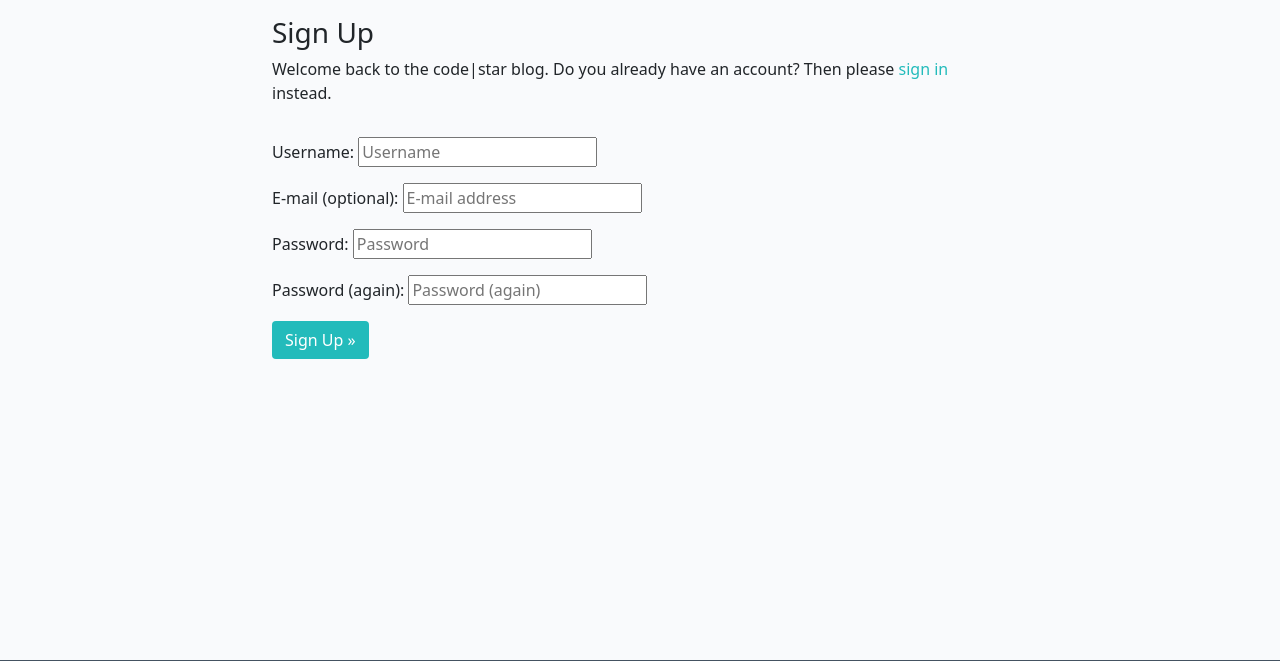
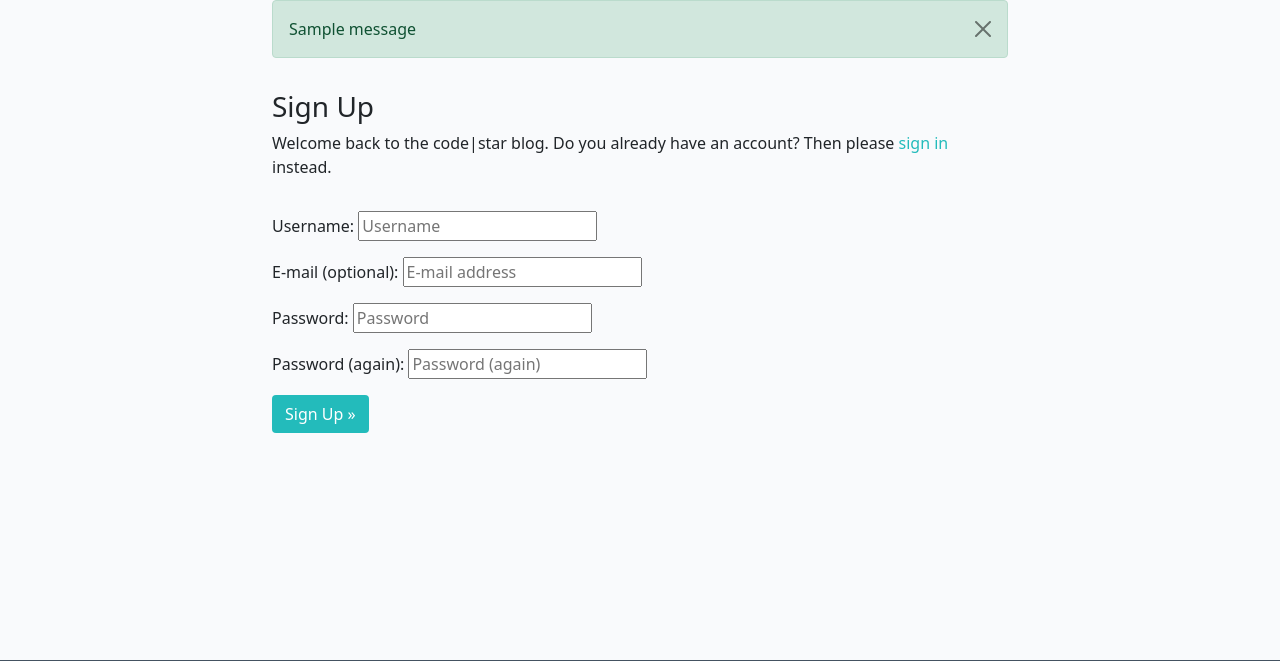
Before and after one commit to hartnetl/django-blog-walkthrough, a Django app: page /accounts/signup/ in a window 1280 px wide. Shown: the part 60-721 px from the top of the page. Run offline with Django 3.2, Linux system fonts and the light colour scheme; tables that the repository leaves empty hold one stand-in row (values such as "Sample post"); one stand-in notice (Sample message) is shown.

Commit message:
Add message code into base.html

```diff
--- a/templates/base.html
+++ b/templates/base.html
@@ -57,6 +57,29 @@
         </div>
     </nav>
 
+    <div class="container">
+        <div class="row">
+            <div class="col-md-8 offset-md-2">
+                <!-- Messages are built into Django so you don't need to make a
+                    view for them, and we're gonna make a for loop to iterate
+                    through each message -->
+                {% for message in messages %}
+
+                <!-- This is the message tag we assigned in settigns.py and other
+                regular bootstrap classes -->
+                <div class="alert {{ message.tags }} alert-dismissible fade show" id="msg" role="alert">
+                    {{ message  |  safe }}
+                    <!-- These are all bootstrap alert classes, check the documentation in lesson 6.1 for more info -->
+                    <button type="button" class="btn-close" data-bs-dismiss="alert" aria-label="Close"></button>
+                </div>
+
+                {% endfor %}
+            </div>
+        </div>
+    </div>
+
+
+
     <main class="flex-shrink-0 main-bg">
         {% block content %}
         <!-- Content Goes here -->
```
